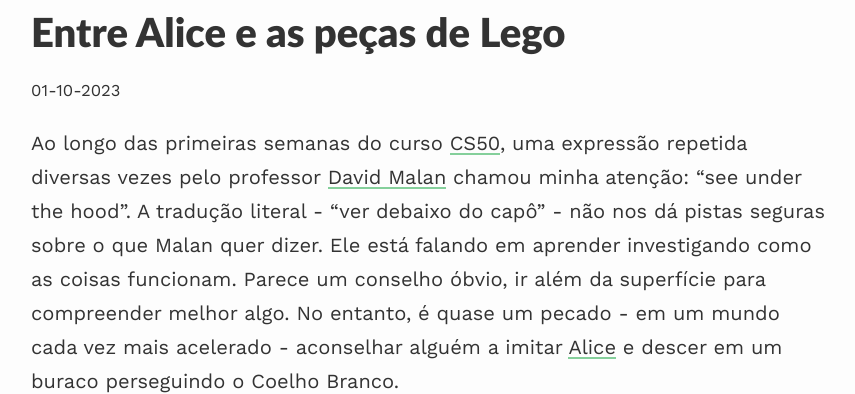
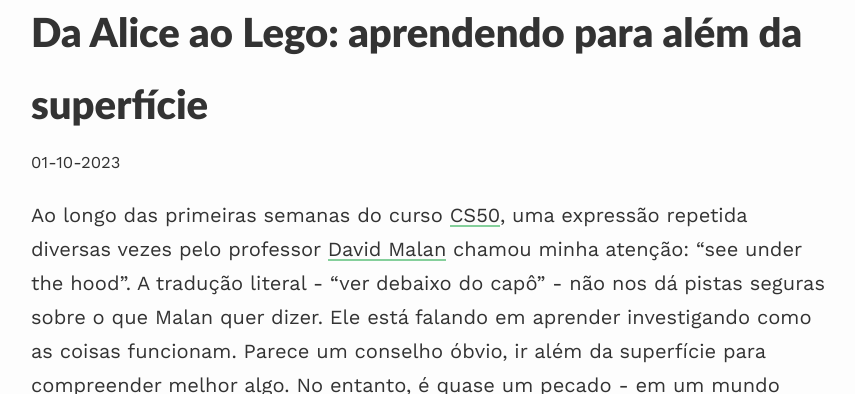
Before and after one commit to 0jonjo/0jonjo.github.io, a Jekyll site: the page built from _posts/2023-10-01-alice-lego.md, in a window 1280 px wide and 900 px high, cut to the strip 342-736 px from the top of the window. Shown: the whole strip, without its empty margins (209-1064 px from the left). Built offline with Jekyll 4.4.1, drawn with Linux system fonts in a browser that asks for light colours; nearby versions of some CDN libraries.

Commit message:
adjust title and minor text changes

```diff
--- a/_posts/2023-10-01-alice-lego.md
+++ b/_posts/2023-10-01-alice-lego.md
@@ -1,7 +1,7 @@
 ---
 layout: post
-title: "Entre Alice e as peças de Lego"
-description: "Construir estruturas moldáveis de conhecimento"
+title: "Da Alice ao Lego: aprendendo para além da superfície"
+description: "Um convite à curiosidade e experimentação"
 tags: aprendizado
 categories: misc
 youtubeId:
```
